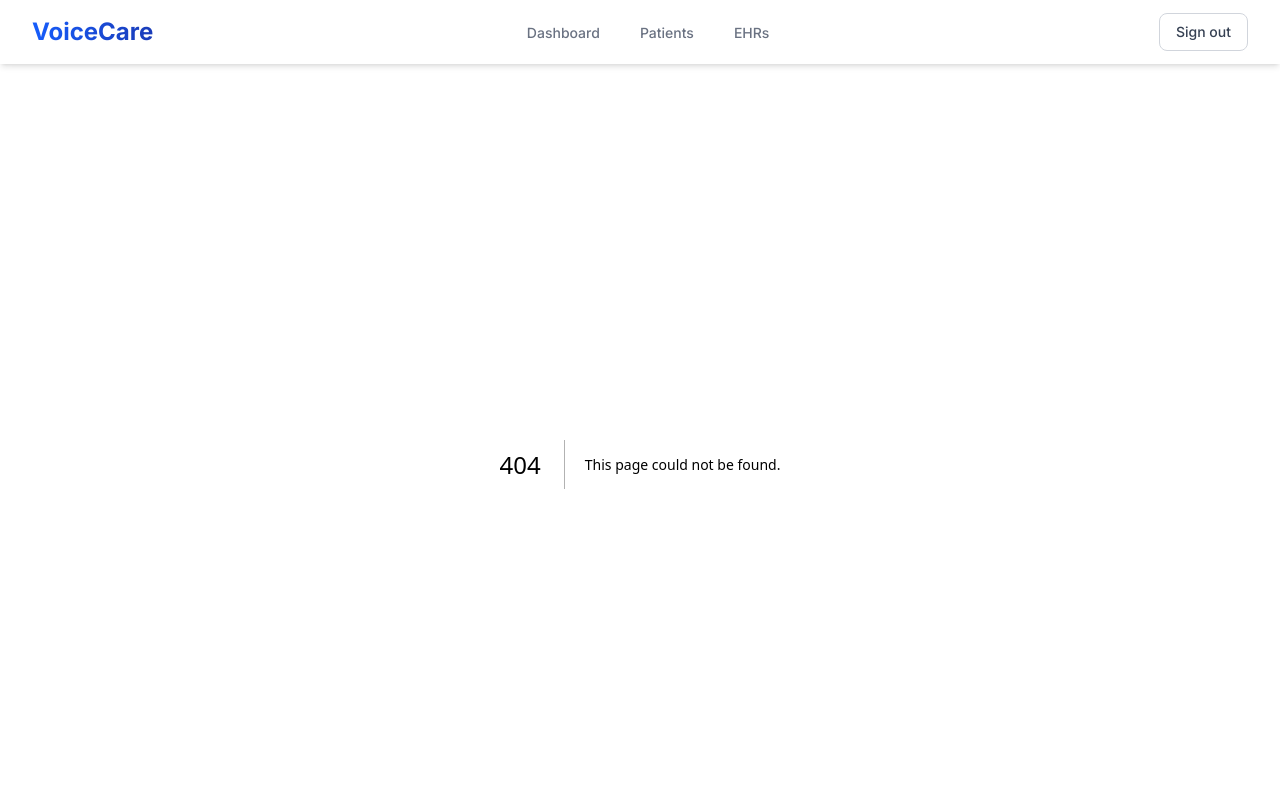
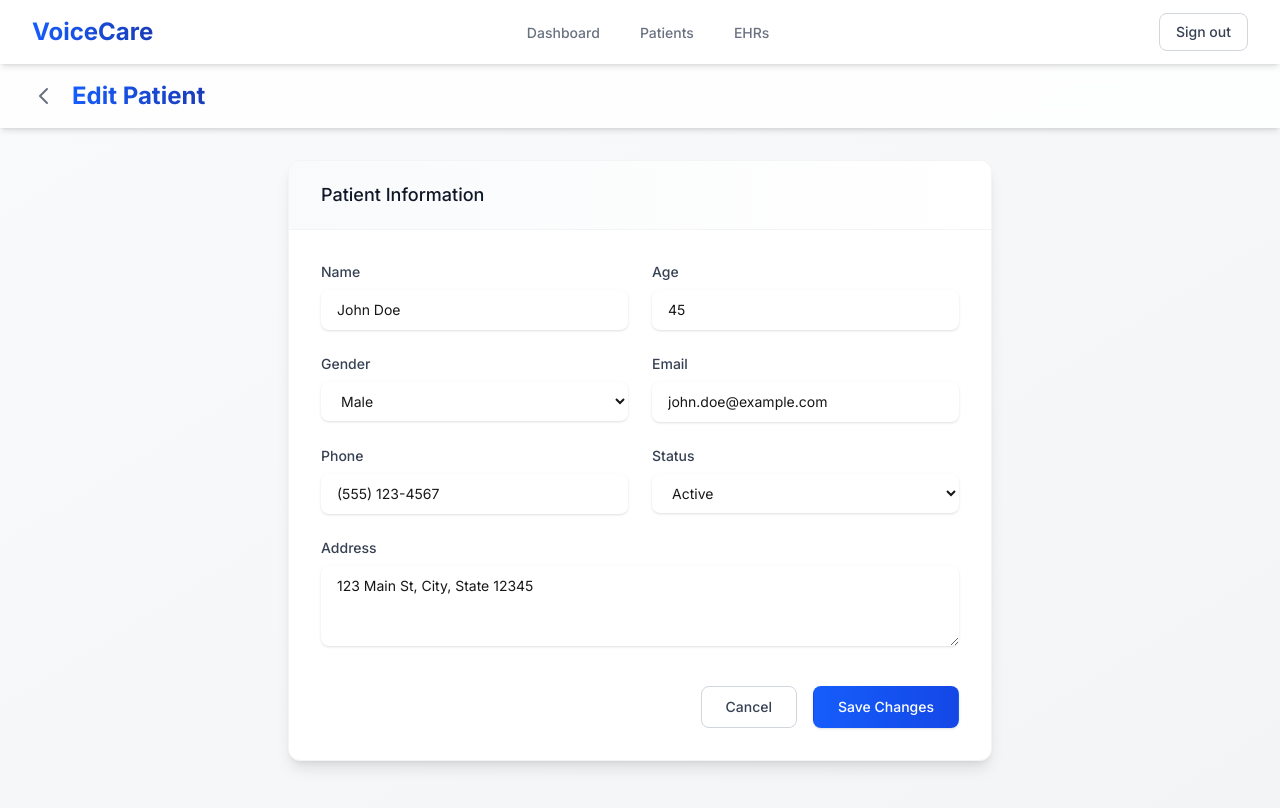
Before and after one commit to Voice-to-EHR-Tietoevry-Oamk/voice-to-ehr, a Next.js app in the folder frontend/: page /patient/1/edit in a window 1280 px wide. Before the commit this address had no page. Shown: the top 808 px of the page. Built offline with nearby package versions, Linux system fonts and the light colour scheme; sample sign-in values are in the browser's storage.

Commit message:
Add EditPatientPage component to handle patient editing, utilizing a Promise for parameter resolution and rendering EditPatientPageClient with the patientId.

```diff
--- /dev/null
+++ b/frontend/app/patient/[id]/edit/page.tsx
@@ -0,0 +1,11 @@
+import { use } from 'react';
+import EditPatientPageClient from './EditPatientPageClient';
+
+interface PageProps {
+  params: Promise<{ id: string }>;
+}
+
+export default function EditPatientPage({ params }: PageProps) {
+  const { id } = use(params);
+  return <EditPatientPageClient patientId={id} />;
+}
```
